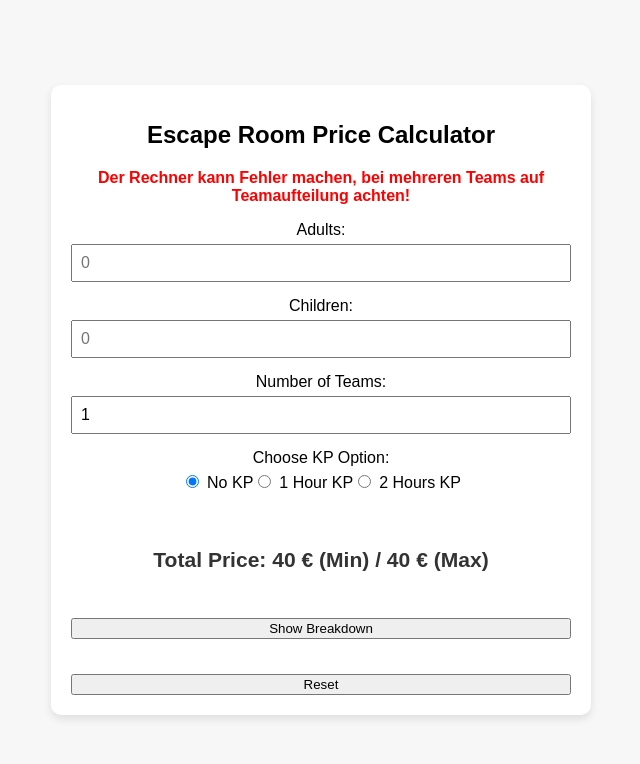
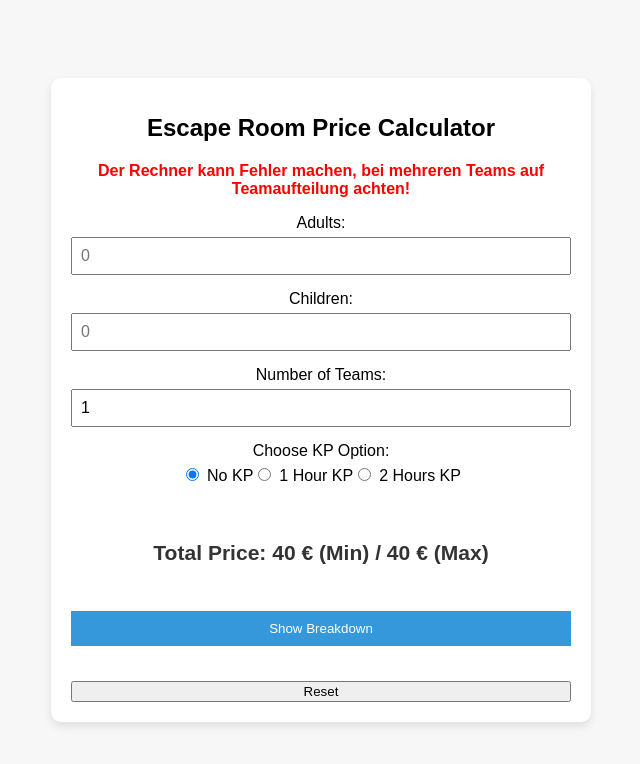
Before and after one commit to ShadowAelita/room_escpae_final, a React (Vite) app: page / in a window 1280 px wide. Shown: the top 764 px of the page, without its empty margins (319-959 px from the left). Built offline with nearby package versions, Linux system fonts and the light colour scheme.

Commit message:
Update App.jsx

```diff
--- a/App.jsx
+++ b/App.jsx
@@ -191,7 +191,10 @@ const App = () => {
           <h3>Total Price: {minPrice} € (Min) / {maxPrice} € (Max)</h3>
         </div>
 
-        <button onClick={() => setShowBreakdown(!showBreakdown)} style={{ marginTop: '10px' }}>
+        <button
+          onClick={() => setShowBreakdown(!showBreakdown)}
+          style={{ marginTop: '10px', display: 'inline-block', padding: '10px', backgroundColor: '#3498db', color: 'white', border: 'none', cursor: 'pointer' }}
+        >
           {showBreakdown ? 'Hide Breakdown' : 'Show Breakdown'}
         </button>
 
```
